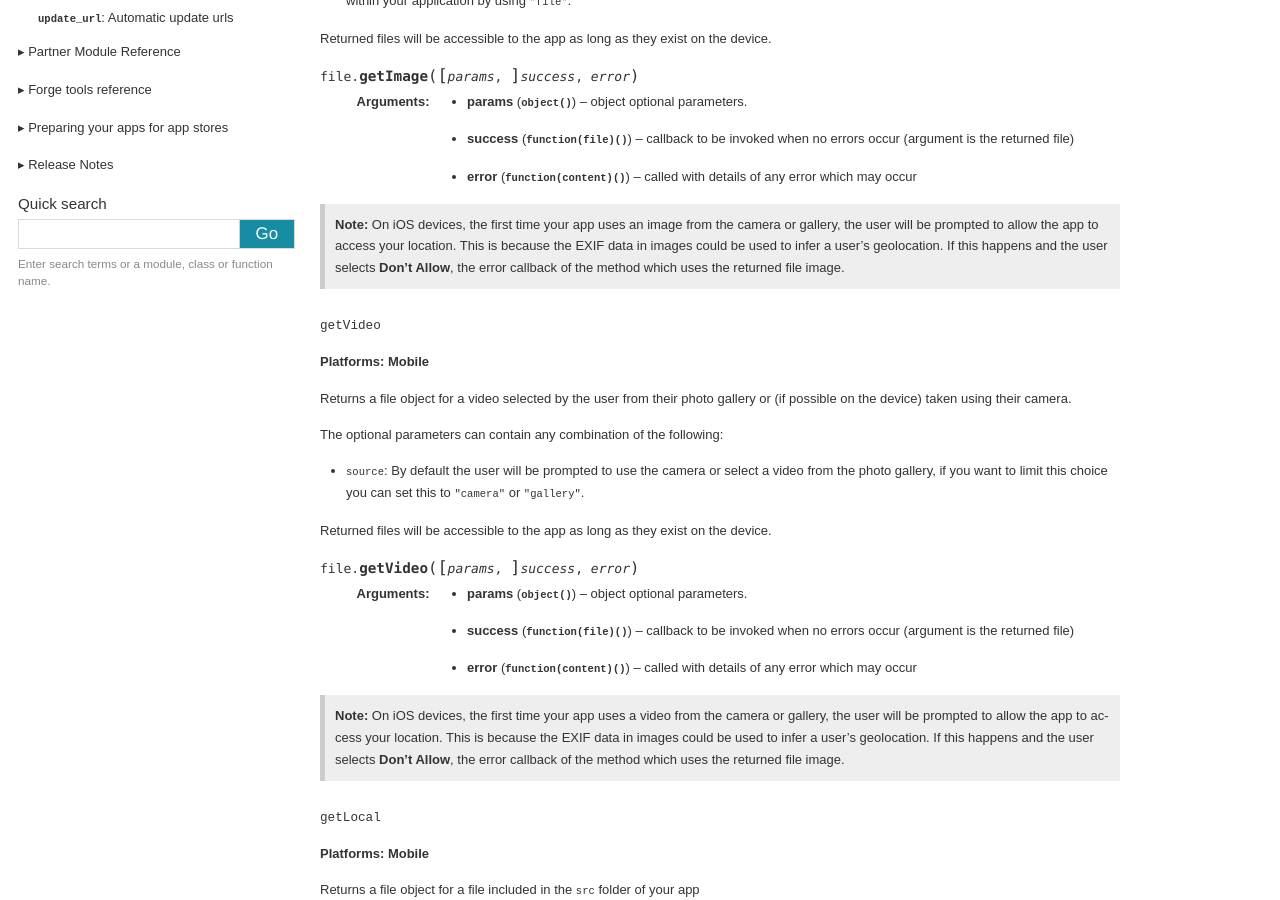
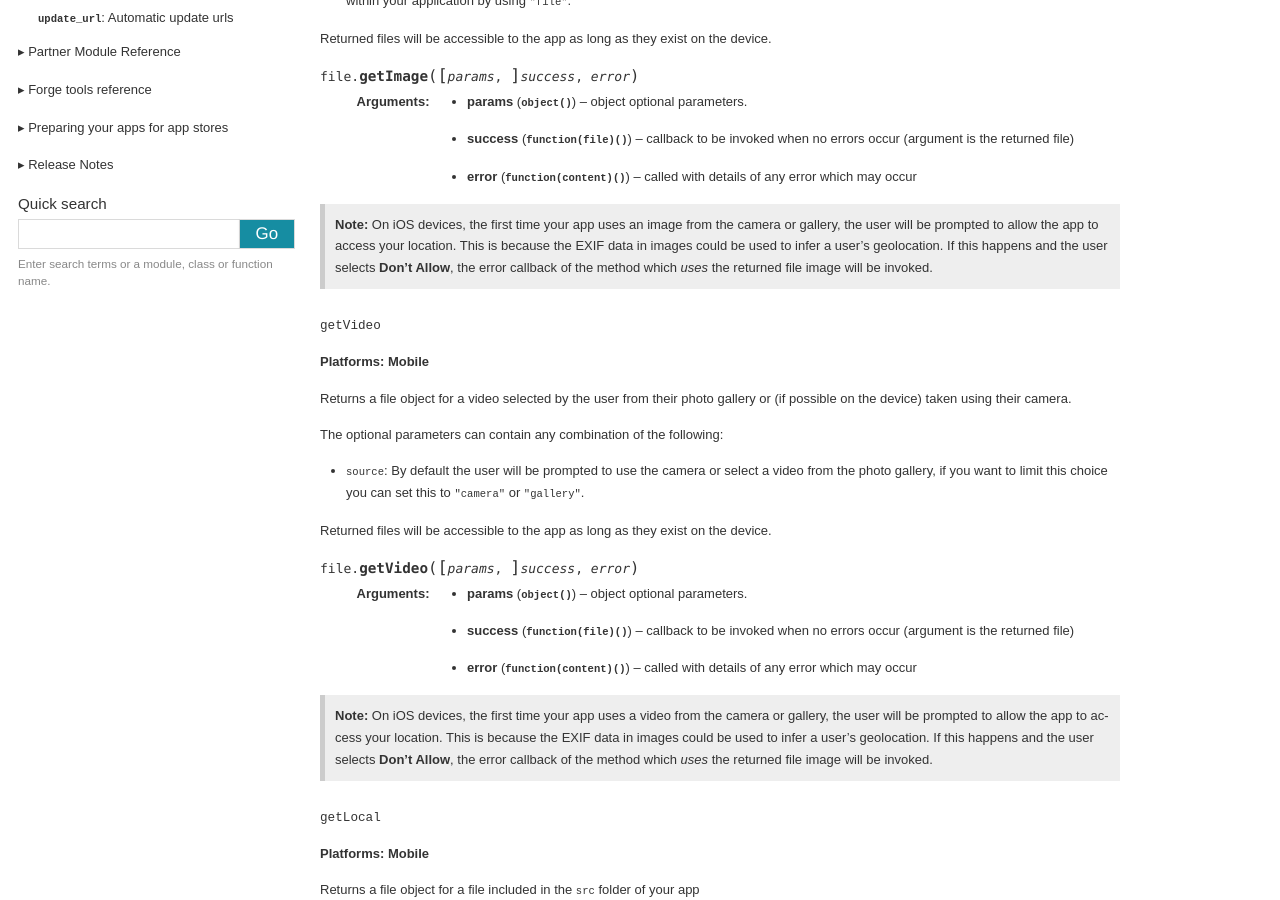
Before and after one commit to trigger-corp/Forge-Documentation, a Sphinx documentation site: the page built from source/modules/file.rst, in a window 1280 px wide and 900 px high, scrolled down 1278 px. Built offline with Sphinx 7.4.7, drawn with Linux system fonts in a browser that asks for light colours; some web fonts are replaced.

Commit message:
typo in file docs

```diff
--- a/source/modules/file.rst
+++ b/source/modules/file.rst
@@ -58,7 +58,7 @@ Returned files will be accessible to the app as long as they exist on the device
     :param function(file) success: callback to be invoked when no errors occur (argument is the returned file)
     :param function(content) error: called with details of any error which may occur
 
-.. note:: On iOS devices, the first time your app uses an image from the camera or gallery, the user will be prompted to allow the app to access your location. This is because the EXIF data in images could be used to infer a user's geolocation. If this happens and the user selects **Don't Allow**, the error callback of the method which uses the returned file image.
+.. note:: On iOS devices, the first time your app uses an image from the camera or gallery, the user will be prompted to allow the app to access your location. This is because the EXIF data in images could be used to infer a user's geolocation. If this happens and the user selects **Don't Allow**, the error callback of the method which *uses* the returned file image will be invoked.
 
 ``getVideo``
 ~~~~~~~~~~~~~~~~~~~~~~~~~~~~~~~~~~~~~~~~~~~~~~~~~~~~~~~~~~~~~~~~~~~~~~~~~~~~~~~~
@@ -78,7 +78,7 @@ Returned files will be accessible to the app as long as they exist on the device
     :param function(file) success: callback to be invoked when no errors occur (argument is the returned file)
     :param function(content) error: called with details of any error which may occur
 
-.. note:: On iOS devices, the first time your app uses a video from the camera or gallery, the user will be prompted to allow the app to access your location. This is because the EXIF data in images could be used to infer a user's geolocation. If this happens and the user selects **Don't Allow**, the error callback of the method which uses the returned file image.
+.. note:: On iOS devices, the first time your app uses a video from the camera or gallery, the user will be prompted to allow the app to access your location. This is because the EXIF data in images could be used to infer a user's geolocation. If this happens and the user selects **Don't Allow**, the error callback of the method which *uses* the returned file image will be invoked.
 
 ``getLocal``
 ~~~~~~~~~~~~~~~~~~~~~~~~~~~~~~~~~~~~~~~~~~~~~~~~~~~~~~~~~~~~~~~~~~~~~~~~~~~~~~~~
```
